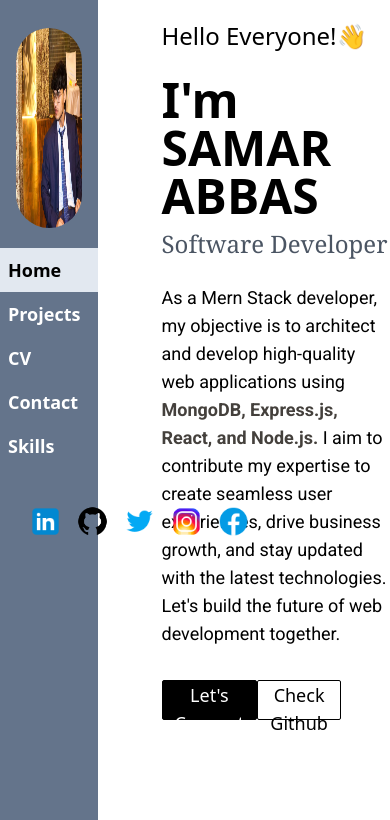
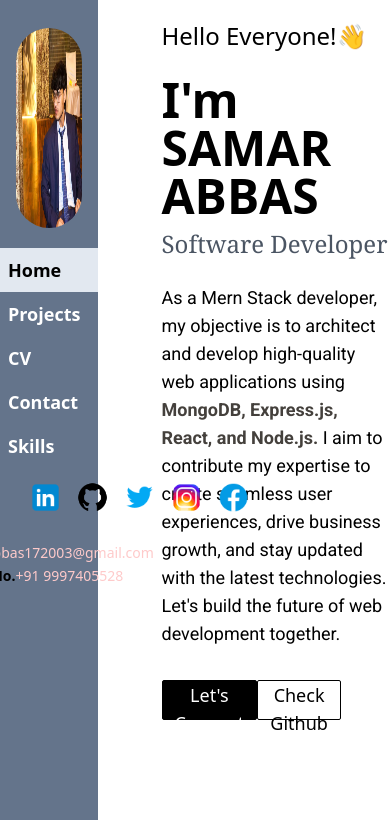
Before and after one commit to samar-abbas-786/samar.dev, a React (Vite) app: page / in a window 390 px wide. Shown: the top 820 px of the page. Built offline with nearby package versions, Linux system fonts and the light colour scheme.

Commit message:
add email ans phone number to it

```diff
--- a/src/components/sideSection.jsx
+++ b/src/components/sideSection.jsx
@@ -19,7 +19,6 @@ const sideSection = (props) => {
             alt=""
             srcset=""
           />
-
           <div className="list mt-5">
             <ul className="flex flex-col w-full ">
               <li
@@ -55,12 +54,22 @@ const sideSection = (props) => {
               </li>
             </ul>
           </div>
-          <div className="logo flex w-full  mt-9 ">
+          <div className="logo flex w-full  mt-3 ">
             <img onClick={props.link} src={linkedin} alt="" srcset="" />
             <img onClick={props.github} src={github} alt="" srcset="" />
             <img onClick={props.twitter} src={twitter} alt="" srcset="" />
             <img onClick={props.insta} src={instagram} alt="" srcset="" />
             <img onClick={props.fb} src={facebook} alt="" srcset="" />
+          </div>
+          <div className="emph">
+            <div className="mt-2 text-sm text-red-200">
+              <b className="text-black">Email: </b>
+              <span className="font-sans ">samarabbas172003@gmail.com</span>
+            </div>
+            <div className="text-red-200 ">
+              <b className="text-sm text-black">Phone No.</b>
+              <span className="font-sans text-sm">+91 9997405528</span>
+            </div>
           </div>
         </div>
         <div className="right"></div>
```
